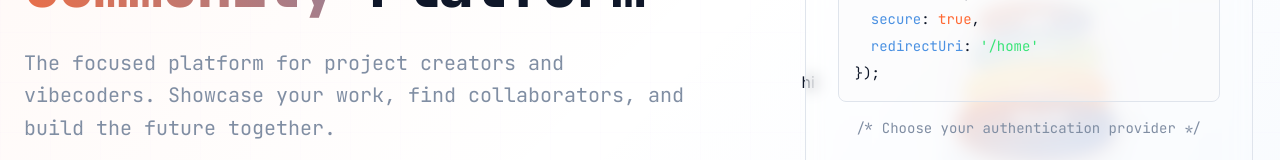
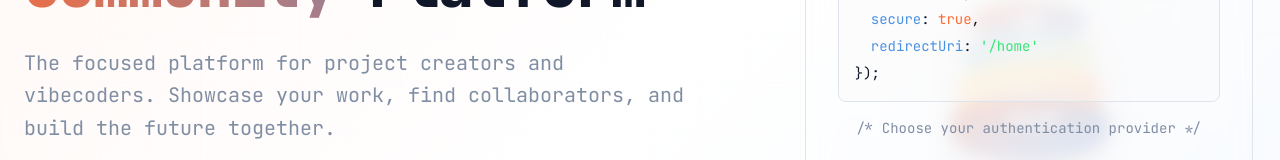
Before and after one commit to julianthant/codecave, a Next.js app in the folder apps/web/: page / in a window 1280 px wide. Shown: the part 318-478 px from the top of the page. Built offline with nearby package versions, Linux system fonts and the light colour scheme.

Commit message:
fix: remove unnecessary placeholder text from HeroIllustration component

```diff
--- a/apps/web/src/app/page.tsx
+++ b/apps/web/src/app/page.tsx
@@ -29,7 +29,6 @@ export default function Home() {
               <div className="items-center gap-16 grid grid-cols-5 h-full">
                 <div className="col-span-3"></div>
                 <div className="flex justify-center items-center col-span-2">
-                  <p>hi</p>
                   <HeroIllustration
                     className="opacity-20 scale-75"
                     animated={true}
```
